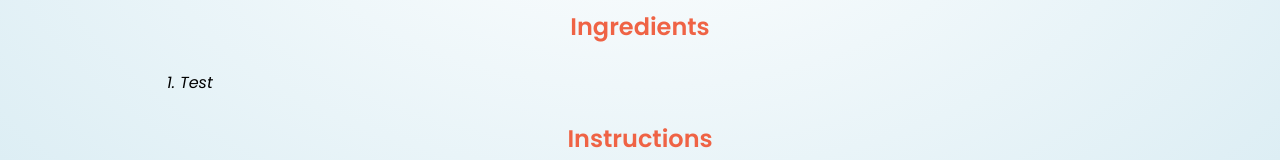
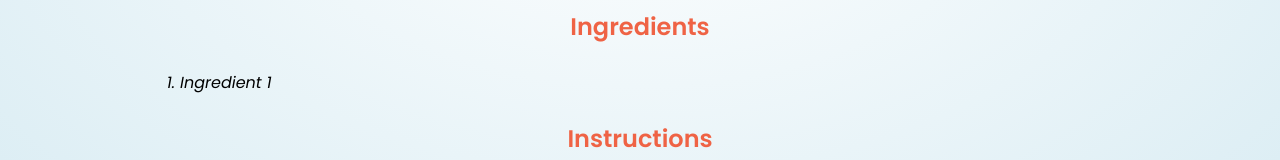
Before and after one commit to eilidhma/forage, a Next.js app: page /recipe in a window 1280 px wide. Shown: the part 552-712 px from the top of the page. Built offline with nearby package versions, Linux system fonts and the light colour scheme.

Commit message:
created props on recipe page

```diff
--- a/comps/Recipe/index.js
+++ b/comps/Recipe/index.js
@@ -153,6 +153,10 @@ const QRDesc = styled.div`
 
 export default function Recipe({
     flexdir="row",
+    recipe_name="Recipe Name",
+    recipe_desc="Lorem ipsum dolor sit amet, consectetur adipiscing elit. Sed vel rutrum elit, nec cursus eros. Vestibulum leo justo, cursus nec enim a, efficitur posuere nisl. In dictum egestas est. Quisque non tortor ac sapien eleifend consequat. Aliquam in aliquam leo. Sed vulputate quam a justo tempus, sed lobortis nibh dapibus. Nulla facilisi. Proin in sapien risus ac sapien eleifend.",
+    recipe_ingredients="Ingredient 1",
+    recipe_instructions="Lorem ipsum dolor sit amet, consectetur adipiscing elit."
 })
 {
     const {theme, setTheme} = useTheme();
@@ -177,7 +181,7 @@ export default function Recipe({
                     <InnerCont>
                         <DetailsCont bgcol="yellow" flexdir="column">
                             <RecipeName>
-                                Recipe Name
+                                {recipe_name}
                             </RecipeName>
                             <Heart/>
                         </DetailsCont>
@@ -190,7 +194,7 @@ export default function Recipe({
 
                     <DescCont>
                         <Desc color={comp_themes[theme].text_color}>
-                            Lorem ipsum dolor sit amet, consectetur adipiscing elit. Sed vel rutrum elit, nec cursus eros. Vestibulum leo justo, cursus nec enim a, efficitur posuere nisl. In dictum egestas est. Quisque non tortor ac sapien eleifend consequat. Aliquam in aliquam leo. Sed vulputate quam a justo tempus, sed lobortis nibh dapibus. Nulla facilisi. Proin in sapien risus ac sapien eleifend.
+                            {recipe_desc}
                         </Desc>
                     </DescCont>
                 </InfoCont>
@@ -204,7 +208,7 @@ export default function Recipe({
                 <IngredientsCont>
                     <List>
                         <ListItem color={comp_themes[theme].text_color}>
-                            Test
+                            {recipe_ingredients}
                         </ListItem>
                     </List>
                 </IngredientsCont>
@@ -216,7 +220,7 @@ export default function Recipe({
 
                 <List>
                     <ListItem color={comp_themes[theme].text_color}>
-                        Lorem ipsum dolor sit amet, consectetur adipiscing elit.
+                        {recipe_instructions}
                     </ListItem>
                 </List>
             </SecCont>
```
